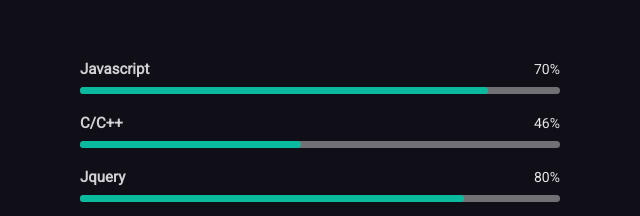
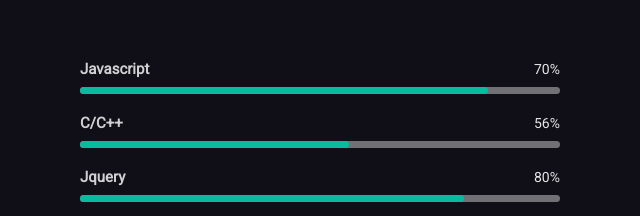
Before and after one commit to shaddd/Blessed, a plain HTML site: page index.html in a window 1280 px wide. Shown: the part 2038-2254 px from the top of the page, 5-645 px from the left. Drawn offline with Linux system fonts and the light colour scheme.

Commit message:
Update index.html

```diff
--- a/index.html
+++ b/index.html
@@ -104,17 +104,6 @@
 
                         </button>
 
-
-<!--a class="brand" href="#">
-<img class="brand-img" alt="" src="images/brand.png">
-
-<div class="brand-info">
-<div class="brand-name">Robert</div>
-
-<div class="brand-text">personal</div>
-</div>
-
-</a-->
 
     <div class="collapse navbar-collapse" id="navbarSupportedContent">
 
@@ -456,13 +445,13 @@
 
                                                 <div class="nome">C/C++</div>
 
-                                                <div class="percentagem-num">46%</div>
+                                                <div class="percentagem-num">56%</div>
 
                                             </div>
 
                                             <div class="progressBar">
 
-                                                <div class="percentagem" style="width: 46%;"></div>
+                                                <div class="percentagem" style="width: 56%;"></div>
 
                                             </div>
 
```
